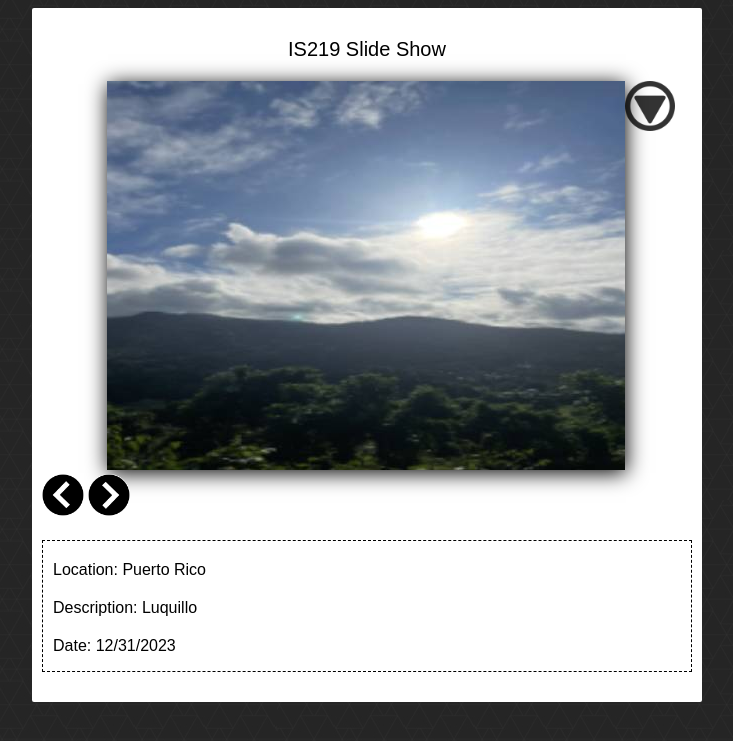
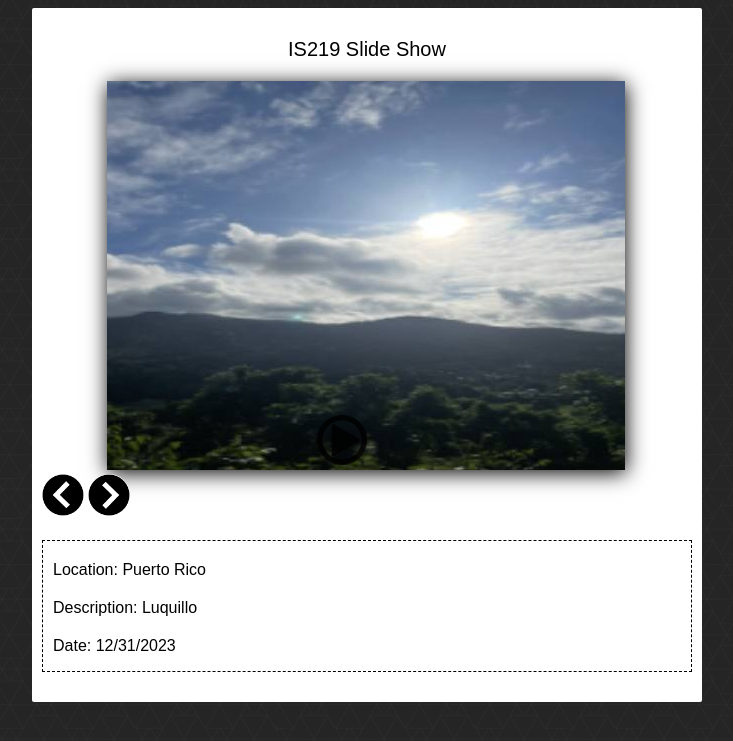
Before and after one commit to Bwinecoor/NJIT-2, a PHP site: page /index.html in a window 1280 px wide. Shown: the top 741 px of the page, without its empty margins (273-1006 px from the left). Run offline with PHP 8.4, Linux system fonts and the light colour scheme; grey boxes labelled with a size stand in for pictures from a placeholder-image service; some libraries are stand-ins or nearby versions.

Commit message:
Add files via upload

```diff
--- a/is219-p2/css/style.css
+++ b/is219-p2/css/style.css
@@ -71,9 +71,17 @@ body {
 /*Add CSS styles to rotate the element 90deg
 Make it animate nicely. You'll need CSS3 for this*/
 .rot90 {
-	align-self: flex-end;
-  transform: rotate(90deg);
-  transition: transform 0.3s ease;
+	position: absolute;
+	right: 50%;
+	top: 85%;
+	text-align: center;
+}
+
+
+#rot90:target {
+	opacity: 1;
+	transform: rotate(90deg);
+	transition: transform .3s ease;
 }
 
 /*Add CSS styles to rotate the element 180deg
@@ -103,16 +111,6 @@ Make it animate nicely. You'll need CSS3 for this*/
 }
 
 
-.rot90:target {
-	opacity: 1;
-
-
-	transform: rotate(0deg);
-
-	z-index: 1000;
-}
-
-
 .rot270:target {
 	opacity: 1;
 
--- a/is219-p2/index.html
+++ b/is219-p2/index.html
@@ -14,7 +14,7 @@
     <div id="slideShow">
       <div class="photoHolder">
         <img class="thumbnail" id="photo" src="http://placehold.it/518x389?text=Welcome+to+my+Gallery" alt="Gallery Image" width="518px" height="389px"/>
-        <img class="moreIndicator rot90" src="img/more.png" alt="More Content"/>
+        <img class="moreIndicator rot90" id="rot90" src="img/more.png" alt="More Content" >
       </div>
 
       <div id="nav">
```
